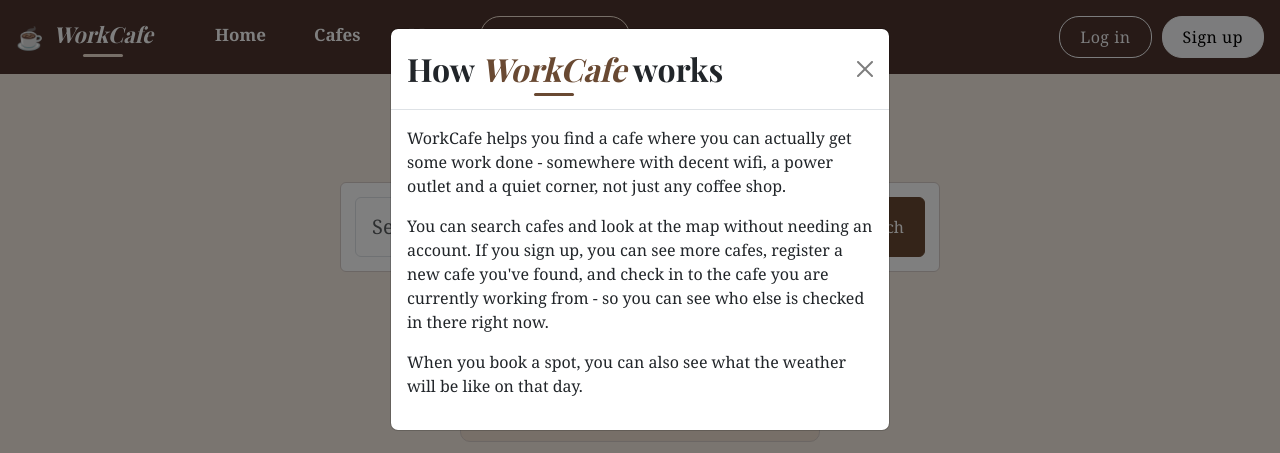
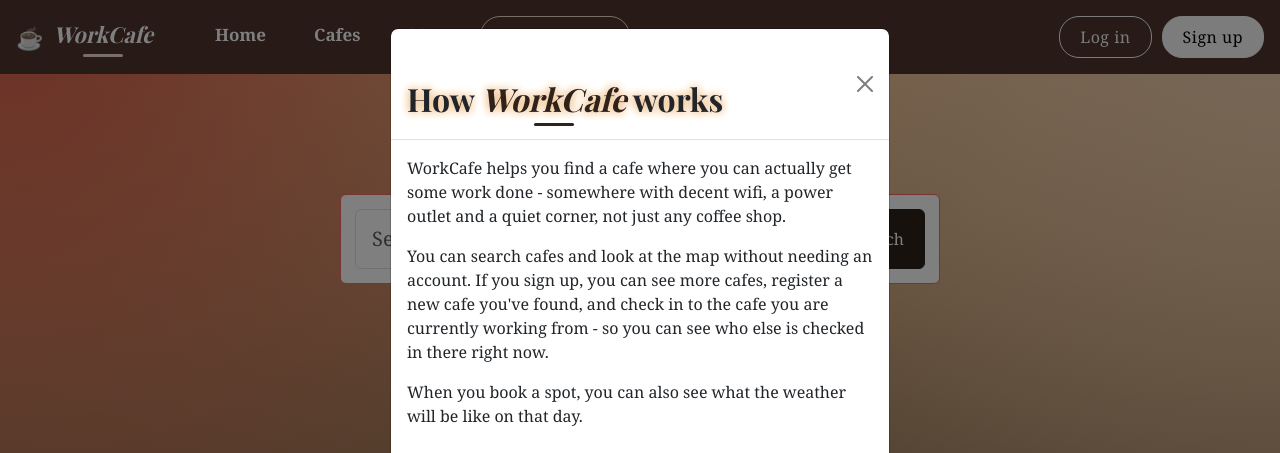
Before and after one commit to Anasztazia12/milestone3, a Django app: page /map/ in a window 1280 px wide, after a click on "How it works". Shown: the top 453 px of the page. Run offline with Django 5.2, Linux system fonts and the light colour scheme; data that the repository does not hold is empty; grey boxes are pictures that could not be loaded.

Commit message:
Add background image to static assets

```diff
--- a/core/static/css/style.css
+++ b/core/static/css/style.css
@@ -1,8 +1,8 @@
 /* colors */
 :root {
-    --main-color: #694932;
-    --light-bg: #f5ebe0;
-    --border-color: #d7ccc8;
+    --main-color: #2e221a;
+    --light-bg: #f1c08b;
+    --border-color: #f16863;
 }
 
 /* page background */
@@ -14,6 +14,10 @@ html {
 body {
     font-family: Georgia, serif;
     background-color: var(--light-bg);
+    background-image:
+        radial-gradient(circle at top right, #f0cfb0 0%, transparent 40%),
+        radial-gradient(circle at top left, #d85e49 0%, transparent 40%),
+        linear-gradient(var(--light-bg), #291f16);
     margin: 0;
     padding: 10px;
     min-height: 100vh;
@@ -21,15 +25,27 @@ body {
     flex-direction: column;
 }
 
+body.homepage {
+    background-image: url("../images/background.jpg");
+    background-size: cover;
+    background-position: center 25%;
+    background-repeat: no-repeat;
+}
+
 h1 {
     text-align: center;
     margin-top: 0;
+    margin-bottom: 20px;
     font-family: "Playfair Display", Georgia, serif;
+    text-shadow: 0 0 10px var(--light-bg), 0 0 10px var(--light-bg), 0 0 10px var(--light-bg);
 }
 
 h2 {
     text-align: center;
+    margin-top: 30px;
+    margin-bottom: 15px;
     font-family: "Playfair Display", Georgia, serif;
+    text-shadow: 0 0 10px var(--light-bg), 0 0 10px var(--light-bg);
 }
 
 .hero-text h1 {
@@ -38,6 +54,7 @@ h2 {
     display: inline-block;
     position: relative;
     padding-bottom: 12px;
+    text-shadow: 0 0 6px var(--light-bg), 0 0 6px var(--light-bg), 0 0 14px var(--light-bg), 0 0 14px var(--light-bg), 0 0 20px var(--light-bg), 0 0 20px var(--light-bg);
 }
 
 .hero-text h1::after {
@@ -181,6 +198,7 @@ form {
 .weather-search .btn {
     padding: 4px 12px;
     font-size: 14px;
+    background-color: var(--light-bg);
 }
 
 .weather-line {
@@ -246,6 +264,10 @@ form {
 .hero-text {
     max-width: 400px;
     text-align: center;
+}
+
+.hero-text p {
+    text-shadow: 0 0 10px var(--light-bg), 0 0 10px var(--light-bg), 0 0 10px var(--light-bg);
 }
 
 
--- a/core/templates/base.html
+++ b/core/templates/base.html
@@ -15,7 +15,7 @@
     <link rel="manifest" href="{% static 'images/favicon/site.webmanifest' %}">
     {% block extra_head %}{% endblock %}
 </head>
-<body>
+<body class="{% block body_class %}{% endblock %}">
     <!-- nav bar -->
     <nav class="navbar">
         <a href="/" class="brand">
--- a/core/templates/index.html
+++ b/core/templates/index.html
@@ -2,6 +2,8 @@
 {% load static %}
 
 {% block title %}WorkCafe{% endblock %}
+
+{% block body_class %}homepage{% endblock %}
 
 {% block extra_head %}
     <link rel="stylesheet" href="https://cdn.jsdelivr.net/npm/bootstrap-icons@1.11.3/font/bootstrap-icons.min.css">
--- a/index.html
+++ b/index.html
@@ -14,7 +14,7 @@
     <link rel="apple-touch-icon" sizes="180x180" href="assets/images/favicon/apple-touch-icon.png">
     <link rel="manifest" href="assets/images/favicon/site.webmanifest">
 </head>
-<body>
+<body class="homepage">
     <!-- nav bar -->
     <nav class="navbar">
         <a href="index.html" class="brand">
```
Also changed, not shown: TESTING.md (+4 -0 lines), assets/css/style.css (+22 -0 lines), assets/images/html-validator-cafes.png (added), assets/images/html-validator-login.png (added), assets/images/html-validator-maps.png (added), 2 other files.
